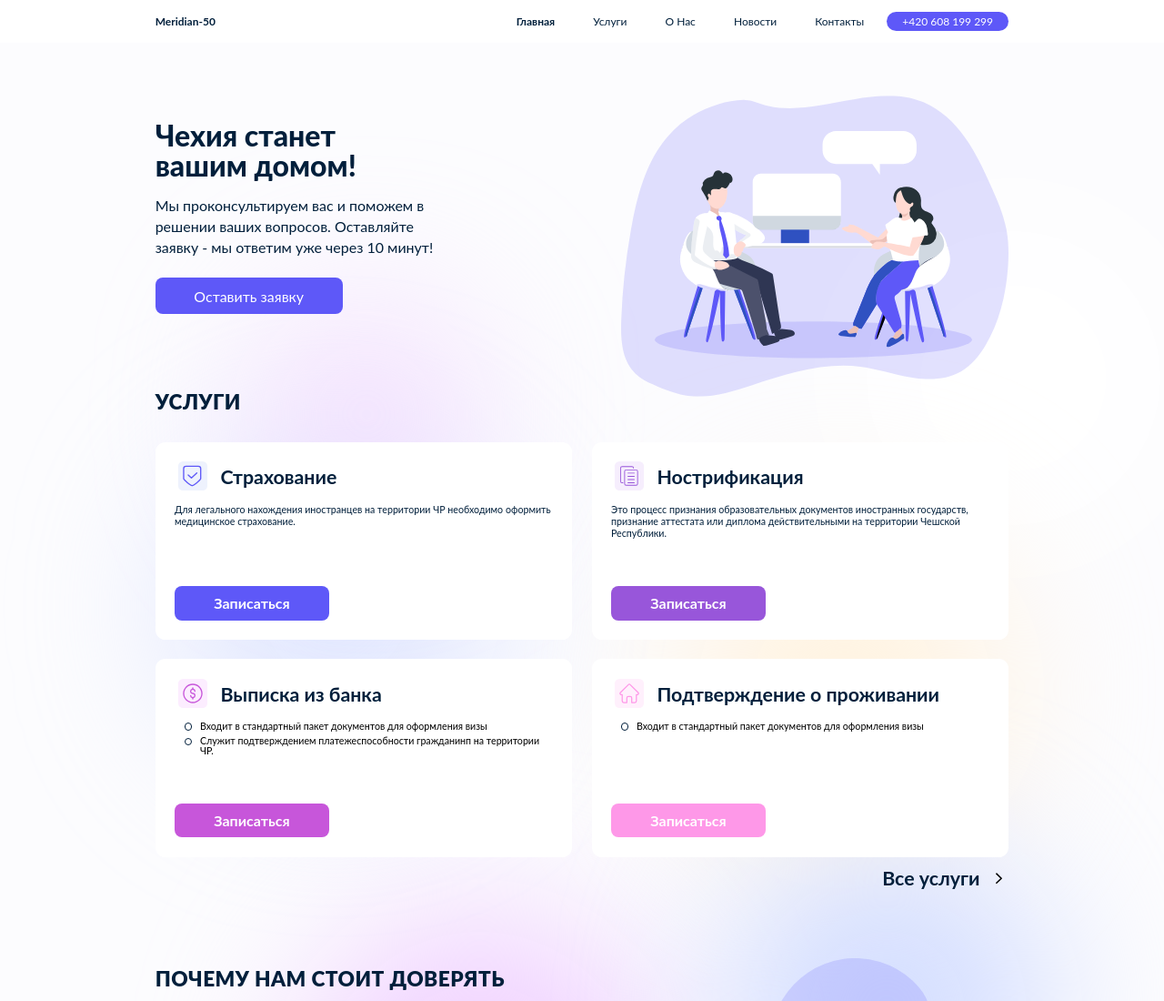
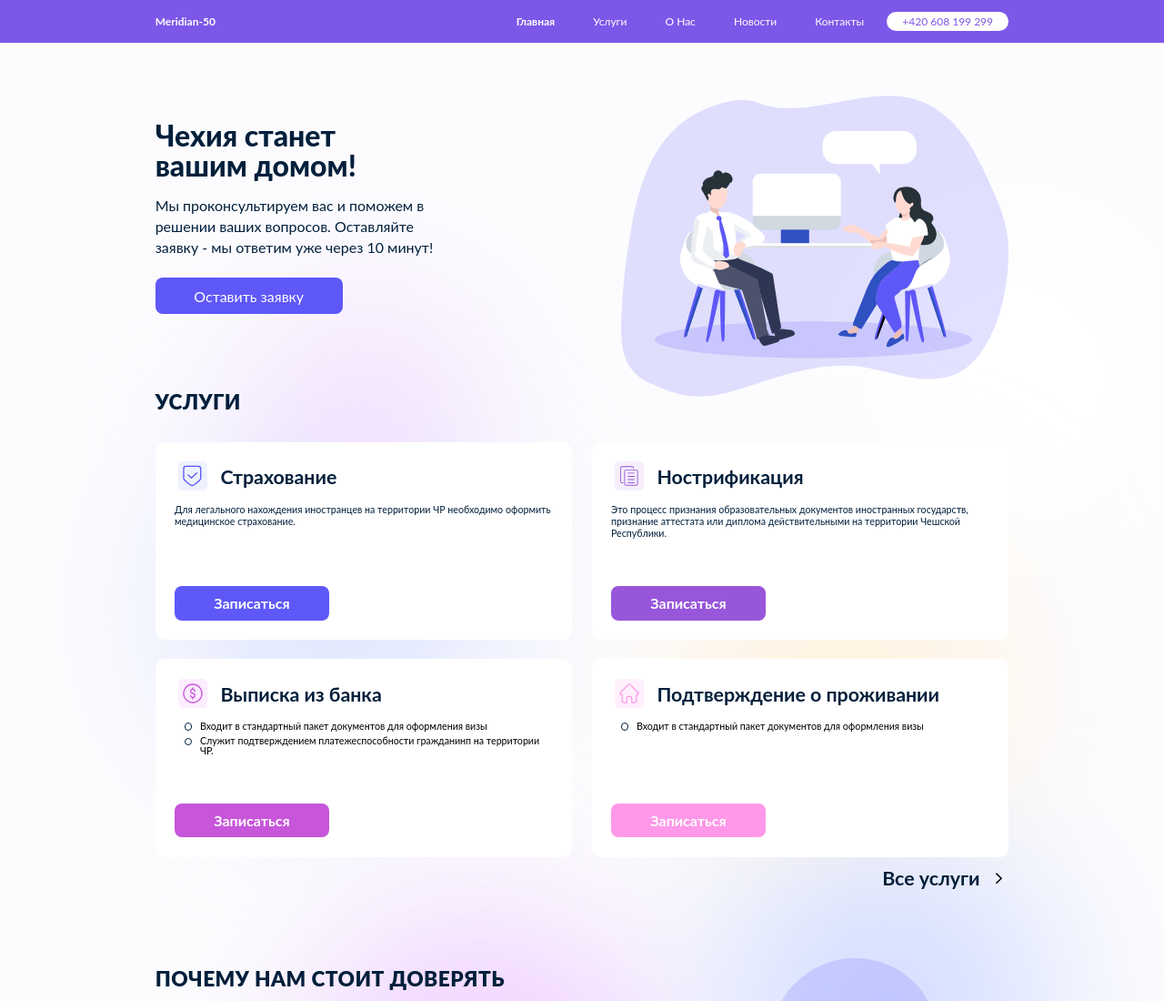
Before and after one commit to RBurik/meridian50, a website: page Meridian50/index.html in a window 1280 px wide. Shown: the top 1100 px of the page at 91% size. Drawn offline with nearby package versions, Linux system fonts and the light colour scheme.

Commit message:
Good Home page v.3

```diff
--- a/src/scss/index.scss
+++ b/src/scss/index.scss
@@ -122,10 +122,10 @@ h6 {
   z-index: 100;
   width: 100%;
   padding: 1.5rem 0;
-  background-color: #fff;
-  // animation-duration: 100s;
-  // animation-name: gradient;
-  // animation-iteration-count: infinite;
+  background-color: $blue;
+  animation-duration: 100s;
+  animation-name: gradient;
+  animation-iteration-count: infinite;
   .container {
     display: flex;
     align-items: center;
@@ -133,7 +133,7 @@ h6 {
   }
   .logo-header {
     font-family: $nunito;
-    color: $black;
+    color: #fff;
     font-size: 1.125rem;
     font-weight: bold;
   }
@@ -142,10 +142,10 @@ h6 {
     position: relative;
     transition: 0.15s;
     font-size: 1.125rem;
-    color: $black;
+    color: #fff;
     border-radius: 1.0625rem;
     &:hover {
-      background-color: rgba($color: $black, $alpha: 0.1);
+      background-color: rgba($color: #fff, $alpha: 0.3);
     }
     &:not(:last-child) {
       margin-right: 0.4375rem;
@@ -155,10 +155,10 @@ h6 {
     }
     &.nav-contact {
       color: #fff;
-      background-color: $blue;
-      &:hover {
-        background-color: $blue;
-      }
+      background-color: #fff;
+      animation-duration: 100s;
+      animation-name: gradientColor;
+      animation-iteration-count: infinite;
     }
   }
   &.header-float {
@@ -167,10 +167,7 @@ h6 {
       background-color: inherit;
     }
     .nav-contact {
-      color: $black;
-      &:hover {
-        background-color: inherit;
-      }
+      color: #fff !important;
     }
   }
 }
@@ -661,6 +658,9 @@ ul.list-untitled {
   .address {
     color: #fff;
     font-size: 1rem;
+    li {
+      font-size: #fff;
+    }
     li:not(:last-child) {
       margin-bottom: 1rem;
     }
```
Also changed, not shown: Meridian50/css/index.css, Meridian50/css/index.min.css.
